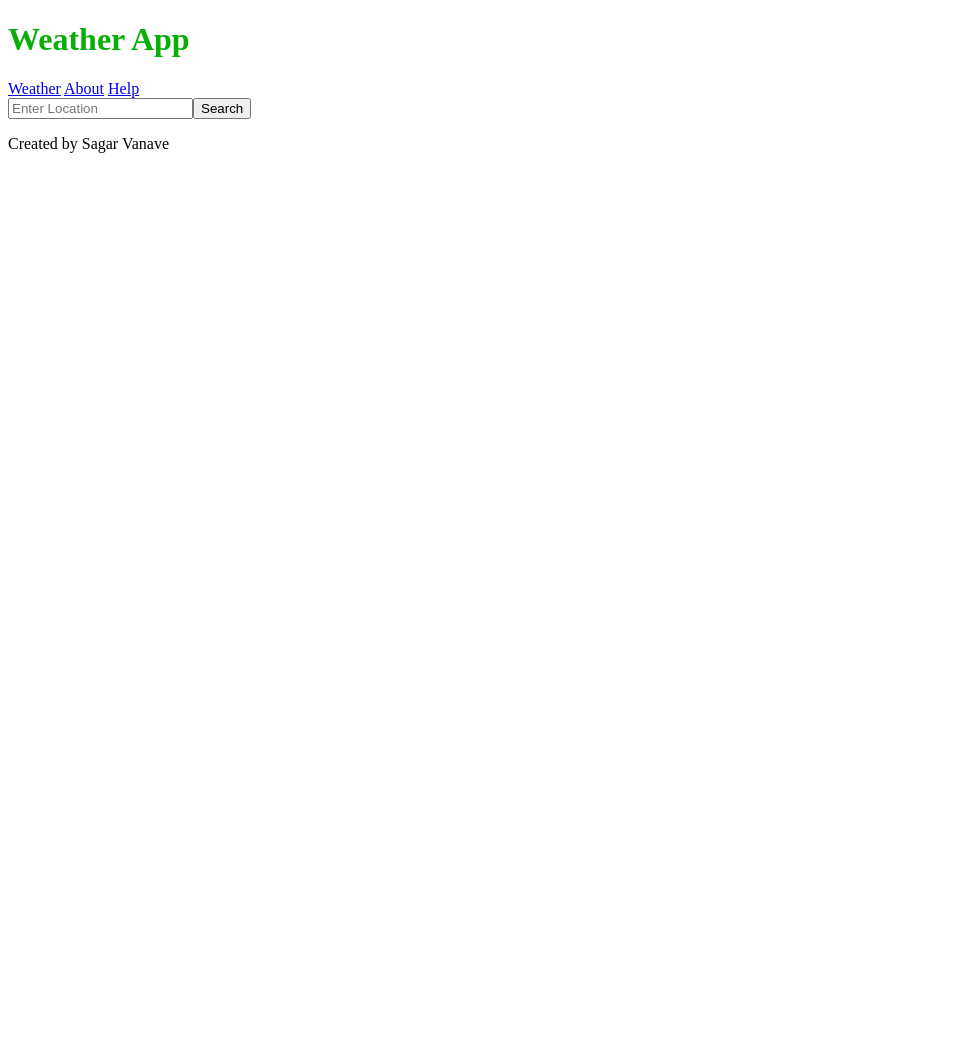
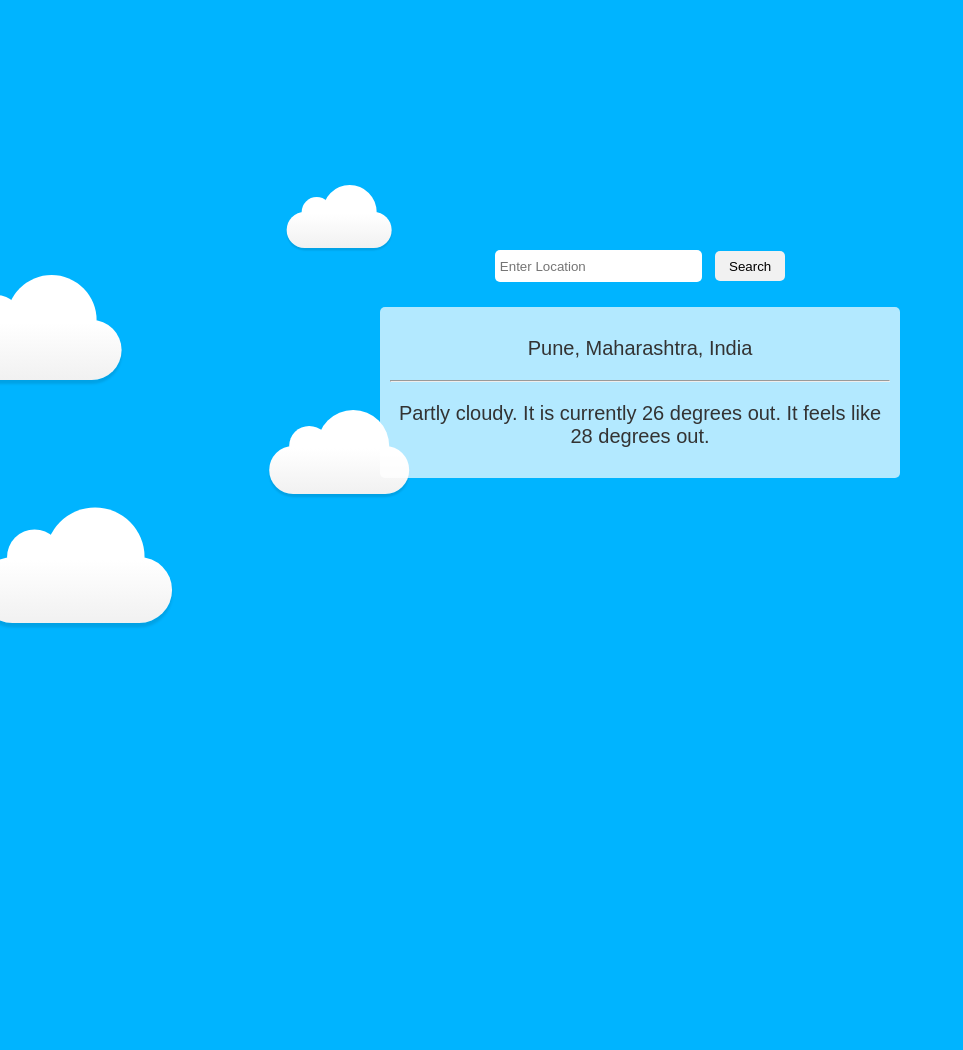
Before and after one commit to sagarvanave/node3-weather-website, a Node server app: page / in a window 1280 px wide. Shown: the whole page, without its empty margins (0-963 px from the left). Before the commit the page ends 153 px from the top, so only its background shows below. Run offline with Node 20, Linux system fonts and the light colour scheme; some libraries are stand-ins or nearby versions.

Commit message:
CSS is added in page

```diff
--- a/public/css/styles.css
+++ b/public/css/styles.css
@@ -1,6 +1,186 @@
-h1 {
-  color: rgb(7, 175, 7);
+body {
+	background: #00b4ff;
+	color: #333;
+	font: 100% Arial, Sans Serif;
+	height: 100vh;
+	margin: 0;
+	padding: 0;
+	overflow-x: hidden;
 }
-img{
-    width:250px;
+form{
+  margin-top: 250px;
 }
+#location{
+  height:30px;
+  width:200px;
+  padding-left: 5px;
+  outline: none;
+  border-radius:5px;
+  border:none;
+  transition: .2s;
+}
+#content{
+  padding:10px;
+  background-color:rgba(255, 255, 255,.7);
+  width: 500px;
+  margin-top: 25px;
+  border-radius:5px;
+}
+p{
+  font-size : 20px;
+}
+button{
+  cursor: pointer;
+  height:30px;
+  width:70px;
+  border-radius:5px;
+  border:none;
+  background-color:#f1f1f1;
+}
+#location:focus{
+  box-shadow: 0 8px 5px rgba(0, 0, 0, 0.1);
+}
+#background-wrap {
+    bottom: 0;
+	left: 0;
+	padding-top: 50px;
+	position: fixed;
+	right: 0;
+	top: 0;
+	z-index: -1;
+}
+
+/* KEYFRAMES */
+
+@-webkit-keyframes animateCloud {
+    0% {
+        margin-left: -1000px;
+    }
+    100% {
+        margin-left: 100%;
+    }
+}
+
+@-moz-keyframes animateCloud {
+    0% {
+        margin-left: -1000px;
+    }
+    100% {
+        margin-left: 100%;
+    }
+}
+
+@keyframes animateCloud {
+    0% {
+        margin-left: -1000px;
+    }
+    100% {
+        margin-left: 100%;
+    }
+}
+
+/* ANIMATIONS */
+
+.x1 {
+	-webkit-animation: animateCloud 35s linear infinite;
+	-moz-animation: animateCloud 35s linear infinite;
+	animation: animateCloud 35s linear infinite;
+
+	-webkit-transform: scale(0.65);
+	-moz-transform: scale(0.65);
+	transform: scale(0.65);
+}
+
+.x2 {
+	-webkit-animation: animateCloud 20s linear infinite;
+	-moz-animation: animateCloud 20s linear infinite;
+	animation: animateCloud 20s linear infinite;
+
+	-webkit-transform: scale(0.3);
+	-moz-transform: scale(0.3);
+	transform: scale(0.3);
+}
+
+.x3 {
+	-webkit-animation: animateCloud 30s linear infinite;
+	-moz-animation: animateCloud 30s linear infinite;
+	animation: animateCloud 30s linear infinite;
+
+	-webkit-transform: scale(0.5);
+	-moz-transform: scale(0.5);
+	transform: scale(0.5);
+}
+
+.x4 {
+	-webkit-animation: animateCloud 18s linear infinite;
+	-moz-animation: animateCloud 18s linear infinite;
+	animation: animateCloud 18s linear infinite;
+
+	-webkit-transform: scale(0.4);
+	-moz-transform: scale(0.4);
+	transform: scale(0.4);
+}
+
+.x5 {
+	-webkit-animation: animateCloud 25s linear infinite;
+	-moz-animation: animateCloud 25s linear infinite;
+	animation: animateCloud 25s linear infinite;
+
+	-webkit-transform: scale(0.55);
+	-moz-transform: scale(0.55);
+	transform: scale(0.55);
+}
+
+/* OBJECTS */
+
+.cloud {
+	background: #fff;
+	background: -moz-linear-gradient(top,  #fff 5%, #f1f1f1 100%);
+	background: -webkit-gradient(linear, left top, left bottom, color-stop(5%,#fff), color-stop(100%,#f1f1f1));
+	background: -webkit-linear-gradient(top,  #fff 5%,#f1f1f1 100%);
+	background: -o-linear-gradient(top,  #fff 5%,#f1f1f1 100%);
+	background: -ms-linear-gradient(top,  #fff 5%,#f1f1f1 100%);
+	background: linear-gradient(top,  #fff 5%,#f1f1f1 100%);
+	filter: progid:DXImageTransform.Microsoft.gradient( startColorstr='#fff', endColorstr='#f1f1f1',GradientType=0 );
+
+	-webkit-border-radius: 100px;
+	-moz-border-radius: 100px;
+	border-radius: 100px;
+
+	-webkit-box-shadow: 0 8px 5px rgba(0, 0, 0, 0.1);
+	-moz-box-shadow: 0 8px 5px rgba(0, 0, 0, 0.1);
+	box-shadow: 0 8px 5px rgba(0, 0, 0, 0.1);
+
+	height: 120px;
+	position: relative;
+	width: 350px;
+}
+
+.cloud:after, .cloud:before {
+    background: #fff;
+	content: '';
+	position: absolute;
+	z-indeX: -1;
+}
+
+.cloud:after {
+	-webkit-border-radius: 100px;
+	-moz-border-radius: 100px;
+	border-radius: 100px;
+
+	height: 100px;
+	left: 50px;
+	top: -50px;
+	width: 100px;
+}
+
+.cloud:before {
+	-webkit-border-radius: 200px;
+	-moz-border-radius: 200px;
+	border-radius: 200px;
+
+	width: 180px;
+	height: 180px;
+	right: 50px;
+	top: -90px;
+}
--- a/src/app.js
+++ b/src/app.js
@@ -23,7 +23,7 @@ app.use(express.static(publicDirectoryPath))
 
 
 
-app.get('',(req, res) =>{
+app.get('/',(req, res) =>{
     res.render('index',{
         title:'Weather App',
         name:'Sagar Vanave'
--- a/templates/views/index.hbs
+++ b/templates/views/index.hbs
@@ -1,17 +1,44 @@
 <!DOCTYPE html>
 <html>
+
 <head>
     <link rel="stylesheet" href="/css/styles.css">
+    <title>Weather Application</title>
+</head>
 
-    </head>
 <body>
-       {{>header}}
+    <center>
         <form>
-           <input type="text" placeholder="Enter Location"><button>Search</button>
+            <input type="text" placeholder="Enter Location" id="location">&nbsp;&nbsp;&nbsp;<button>Search</button>
         </form>
-       <p id="message-one"></p>
-       <p id="message-two"></p>
+        <div id="content">
+            <p id="message-one">Pune, Maharashtra, India</p>
+            <hr>
+            <p id="message-two">Partly cloudy. It is currently 26 degrees out. It feels like 28 degrees out.</p>
+        </div>
+    </center>
+    <div id="background-wrap">
+        <div class="x1">
+            <div class="cloud"></div>
+        </div>
+
+        <div class="x2">
+            <div class="cloud"></div>
+        </div>
+
+        <div class="x3">
+            <div class="cloud"></div>
+        </div>
+
+        <div class="x4">
+            <div class="cloud"></div>
+        </div>
+
+        <div class="x5">
+            <div class="cloud"></div>
+        </div>
+    </div>
     <script src="/js/app.js"></script>
-        {{>footer}}
 </body>
+
 </html>
```
Lines whose indentation alone changed are shown as unchanged.
